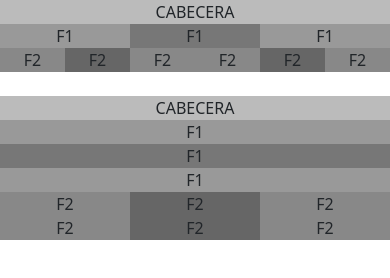
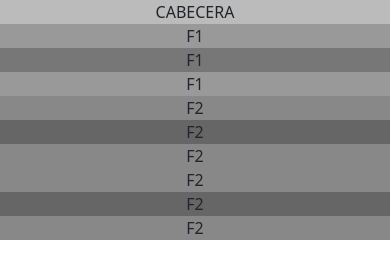
Before and after one commit to EmiCena/Cena_Emiliano, a plain HTML site: page Modulo6/TP8/ejercicio2.html in a window 390 px wide. Drawn offline with nearby package versions, Linux system fonts and the light colour scheme.

Commit message:
Update ejercicio2.html

```diff
--- a/Modulo6/TP8/ejercicio2.html
+++ b/Modulo6/TP8/ejercicio2.html
@@ -3,97 +3,29 @@
 <head>
     <meta charset="UTF-8">
     <meta name="viewport" content="width=device-width, initial-scale=1.0">
-    <title>Ejercicio 2 del TP8</title>
-    <link href="https://cdn.jsdelivr.net/npm/bootstrap@5.3.1/dist/css/bootstrap.min.css" rel="stylesheet"
-    integrity="sha384-4bw+/aepP/YC94hEpVNVgiZdgIC5+VKNBQNGCHeKRQN+PtmoHDEXuppvnDJzQIu9" crossorigin="anonymous">
+    <link href="https://cdn.jsdelivr.net/npm/bootstrap@5.3.1/dist/css/bootstrap.min.css" rel="stylesheet" integrity="sha384-4bw+/aepP/YC94hEpVNVgiZdgIC5+VKNBQNGCHeKRQN+PtmoHDEXuppvnDJzQIu9" crossorigin="anonymous">
+    <title>Ejercicio 2 del TP 8</title>
 </head>
 <body>
-    <script src="https://cdn.jsdelivr.net/npm/bootstrap@5.3.1/dist/js/bootstrap.bundle.min.js"
-        integrity="sha384-HwwvtgBNo3bZJJLYd8oVXjrBZt8cqVSpeBNS5n7C8IVInixGAoxmnlMuBnhbgrkm" crossorigin="anonymous">
+    <script src="https://cdn.jsdelivr.net/npm/bootstrap@5.3.1/dist/js/bootstrap.bundle.min.js" integrity="sha384-HwwvtgBNo3bZJJLYd8oVXjrBZt8cqVSpeBNS5n7C8IVInixGAoxmnlMuBnhbgrkm" crossorigin="anonymous">
+
     </script>
-    <div class="container text-center">
+    <div class="container" style="background-color: #999; text-align: center;">
         <div class="row">
-            <div class="col col-md" style="background-color: #bbb;">
-                CABECERA
-            </div>
+            <div class="col-12" style="background-color: #bbb;">CABECERA</div>
         </div>
         <div class="row">
-            <div class="col col-md-4" style="background-color: #999;">
-                F1
-            </div>
-            <div class="col col-md-4" style="background-color: #777;">
-                F1
-            </div>
-            <div class="col col-md-4" style="background-color: #999;">
-                F1
-            </div>
+            <div class="col-md-4 col-sm-12" style="background-color: #999;">F1</div>
+            <div class="col-md-4 col-sm-12" style="background-color: #777;">F1</div>
+            <div class="col-md-4 col-sm-12" style="background-color: #999;">F1</div>
         </div>
         <div class="row">
-            <div class="col col-md-2" style="background-color: #888;">
-                F2
-            </div>
-            <div class="col col-md-2" style="background-color: #666;">
-                F2
-            </div>
-            <div class="col col-md-2" style="background-color: #888;">
-                F2
-            </div>
-            <div class="col col-md-2" style="background-color: #888;">
-                F2
-            </div>
-            <div class="col col-md-2" style="background-color: #666;">
-                F2
-            </div>
-            <div class="col col-md-2" style="background-color: #888;">
-                F2
-            </div>
-        </div>
-    </div>
-
-    <br>
-
-    <div class="container text-center">
-        <div class="row">
-            <div class="col col-sm" style="background-color: #bbb;">
-                CABECERA
-            </div>
-        </div>
-        <div class="row">
-            <div class="col col-sm" style="background-color: #999;">
-                F1
-            </div>
-        </div>
-        <div class="row">
-            <div class="col col-sm" style="background-color: #777;">
-                F1
-            </div>
-        </div>
-        <div class="row">
-            <div class="col col-sm" style="background-color: #999;">
-                F1
-            </div>
-        </div>
-        <div class="row">
-            <div class="col col-sm-4" style="background-color: #888;">
-                F2
-            </div>
-            <div class="col col-sm-4" style="background-color: #666;">
-                F2
-            </div>
-            <div class="col col-sm-4" style="background-color: #888;">
-                F2
-            </div>
-        </div>
-        <div class="row">
-            <div class="col col-sm-4" style="background-color: #888;">
-                F2
-            </div>
-            <div class="col col-sm-4" style="background-color: #666;">
-                F2
-            </div>
-            <div class="col col-sm-4" style="background-color: #888;">
-                F2
-            </div>
+                <div class="col-md-2 col-sm-4" style="background-color: #888;">F2</div>
+                <div class="col-md-2 col-sm-4" style="background-color: #666;">F2</div>
+                <div class="col-md-2 col-sm-4" style="background-color: #888;">F2</div>
+                <div class="col-md-2 col-sm-4" style="background-color: #888;">F2</div>
+                <div class="col-md-2 col-sm-4" style="background-color: #666;">F2</div>
+                <div class="col-md-2 col-sm-4" style="background-color: #888;">F2</div>
         </div>
     </div>
 </body>
```
